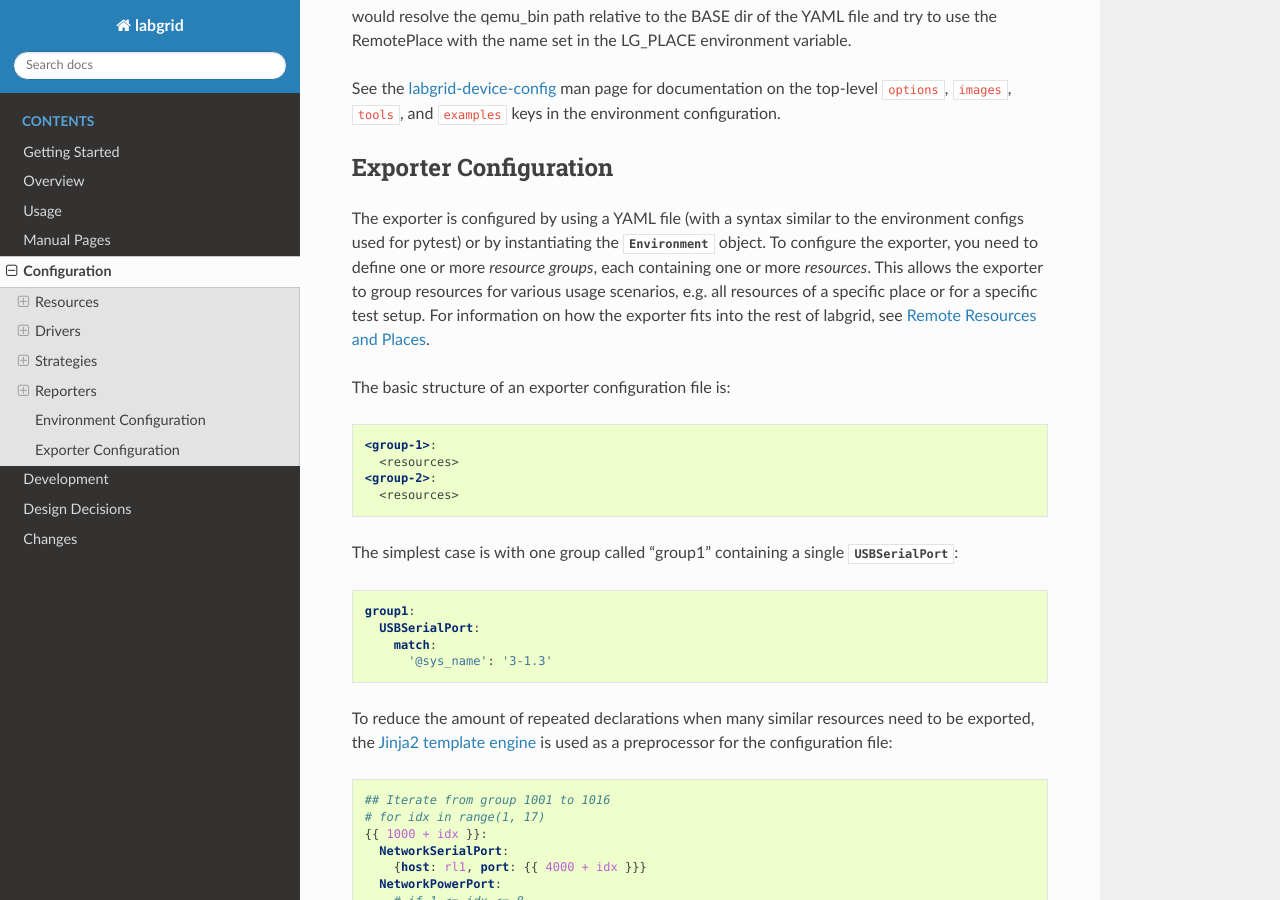
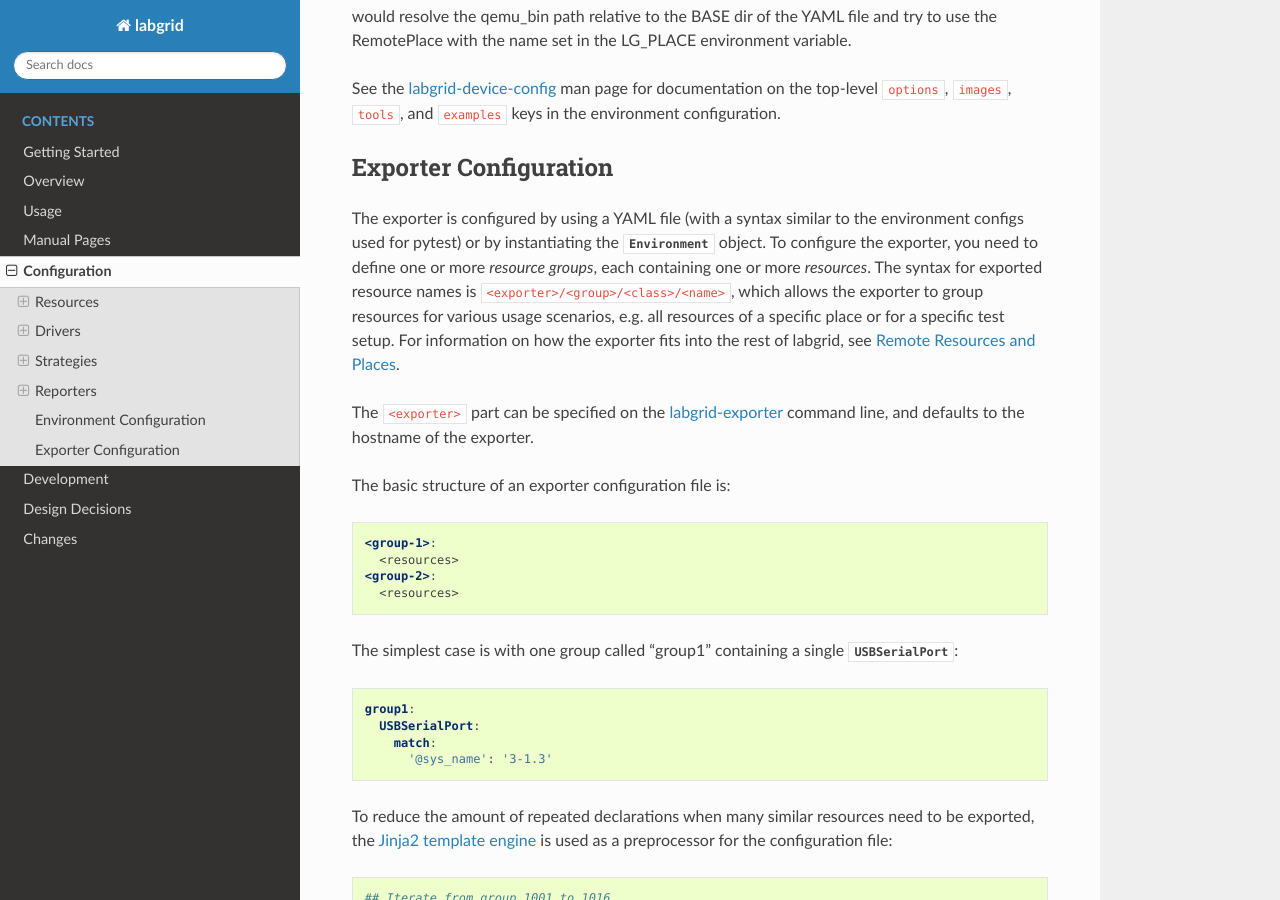
Before and after one commit to labgrid-project/labgrid, a Sphinx documentation site: the page built from doc/configuration.rst, in a window 1280 px wide and 900 px high, scrolled down 40163 px. Built offline with Sphinx 7.4.7 and the Read the Docs theme 2.0.0, drawn with Linux system fonts in a browser that asks for light colours; pages that are not in the unit, such as notebooks, are missing from menus.

Commit message:
doc/configuration: exporter: shortly explain the resource name syntax
As a quick refresher for the user, repeat the syntax here too; and also
explain the exportername part.

Signed-off-by: Roland Hieber <rhi@pengutronix.de>

```diff
--- a/doc/configuration.rst
+++ b/doc/configuration.rst
@@ -1910,10 +1910,14 @@ environment configs used for pytest) or by instantiating the :any:`Environment`
 object.
 To configure the exporter, you need to define one or more `resource groups`,
 each containing one or more `resources`.
-This allows the exporter to group resources for various usage scenarios, e.g.
+The syntax for exported resource names is ``<exporter>/<group>/<class>/<name>``,
+which allows the exporter to group resources for various usage scenarios, e.g.
 all resources of a specific place or for a specific test setup.
 For information on how the exporter fits into the rest of labgrid, see
 :any:`remote-resources-and-places`.
+
+The ``<exporter>`` part can be specified on the :ref:`labgrid-exporter` command
+line, and defaults to the hostname of the exporter.
 
 The basic structure of an exporter configuration file is:
 
```
